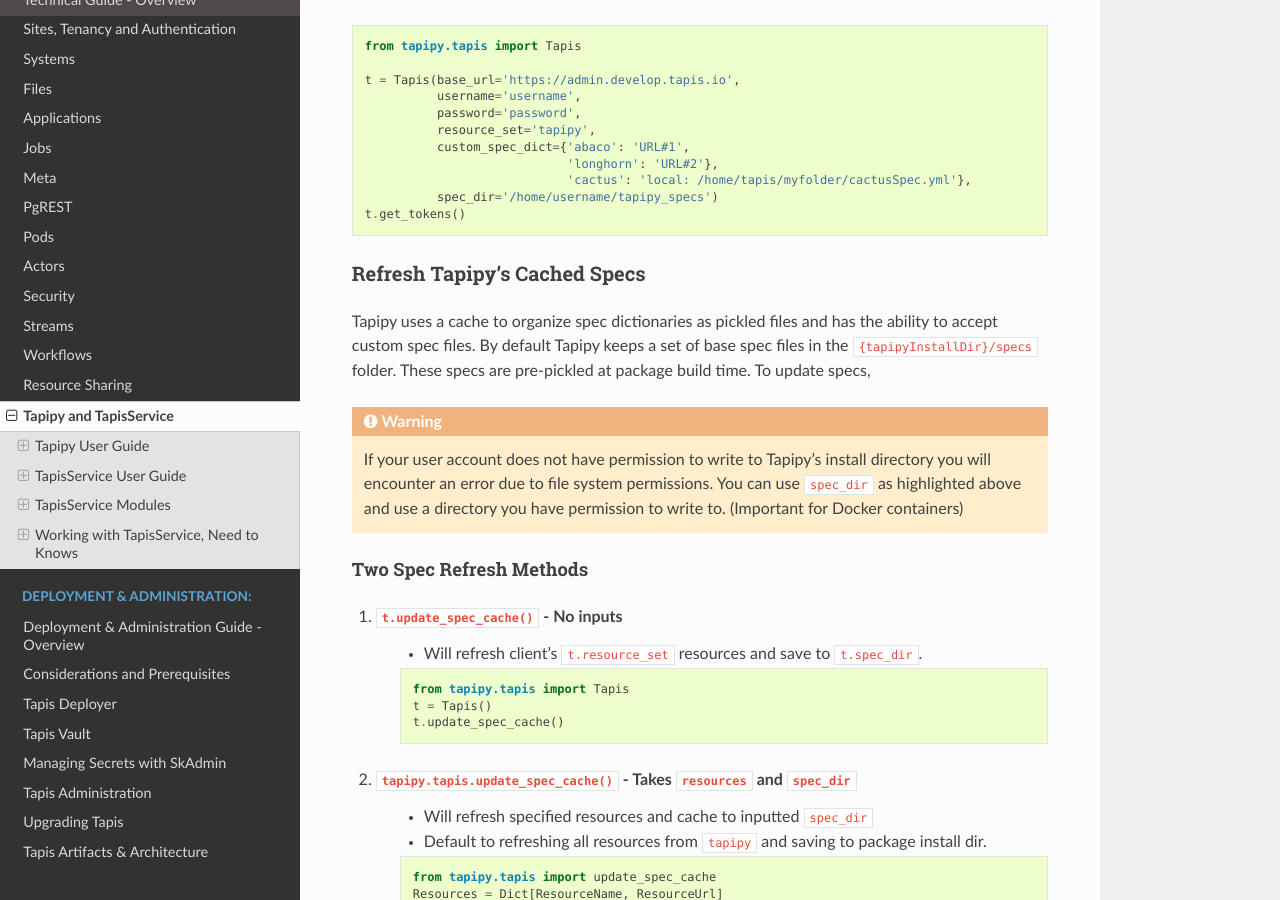
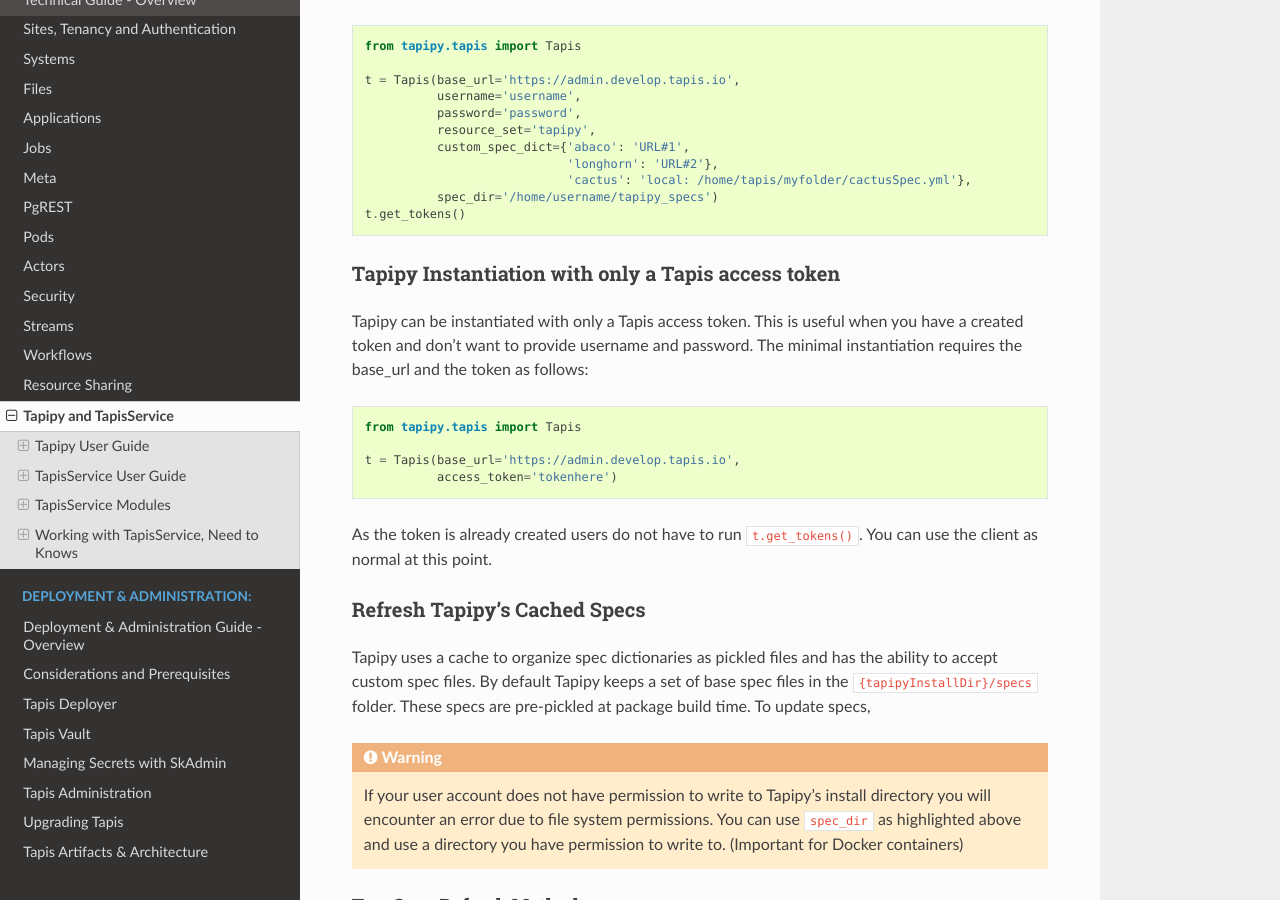
Before and after one commit to tapis-project/documentation, a Sphinx documentation site: the page built from source/technical/pythondev.rst, in a window 1280 px wide and 900 px high, scrolled down 4933 px. Built offline with Sphinx 7.4.7 and the Read the Docs theme 2.0.0, drawn with Linux system fonts in a browser that asks for light colours; some of the changed text lies outside the part shown.

Commit message:
Fixing minor RtD warnings. Adding tapipy token instantiation.

```diff
--- a/source/technical/pods.rst
+++ b/source/technical/pods.rst
@@ -178,7 +177,7 @@
 As you can see, we're using pod_template equal to `neo4j`, that is one of our templated pods.
 You should see a response like this:
 
-.. code-block:: python
+.. code-block:: bash
 
     creation_ts: None
     data_attached: []
--- a/source/technical/pythondev.rst
+++ b/source/technical/pythondev.rst
@@ -22,7 +22,7 @@
 What is Tapipy
 --------------
 Tapipy is a Python library for interacting with an instance of the Tapis API framework. The package is hosted
-on `PyPi <https://pypi.org/project/tapipy/>`_. You can install it with:
+on `PyPi - tapipy <https://pypi.org/project/tapipy/>`_. You can install it with:
 
 .. code-block:: bash
 
@@ -195,6 +195,22 @@
               spec_dir='/home/username/tapipy_specs')
     t.get_tokens()
 
+
+Tapipy Instantiation with only a Tapis access token
+---------------------------------------------------
+Tapipy can be instantiated with only a Tapis access token. This is useful when you have a created token and don't want to
+provide username and password. The minimal instantiation requires the base_url and the token as follows:
+
+.. code-block:: python
+
+    from tapipy.tapis import Tapis
+
+    t = Tapis(base_url='https://admin.develop.tapis.io',
+              access_token='tokenhere')
+
+As the token is already created users do not have to run ``t.get_tokens()``. You can use the client as normal at this point.
+
+
 Refresh Tapipy's Cached Specs
 -----------------------------
 Tapipy uses a cache to organize spec dictionaries as pickled files and has the ability to accept custom spec files.
@@ -596,8 +612,8 @@
     {
         "message": "Invalid sprocket; too many widgets.",
         "status": "error",
-        "version": conf.version,
-        "result": Null
+        "version": "conf.version",
+        "result": null
     }
 
 And the HTTP status code would be ``400``.
```
Also changed, not shown: other parts of source/technical/pods.rst (+1 -2 lines), other parts of source/technical/pythondev.rst (+1 -1 lines).
